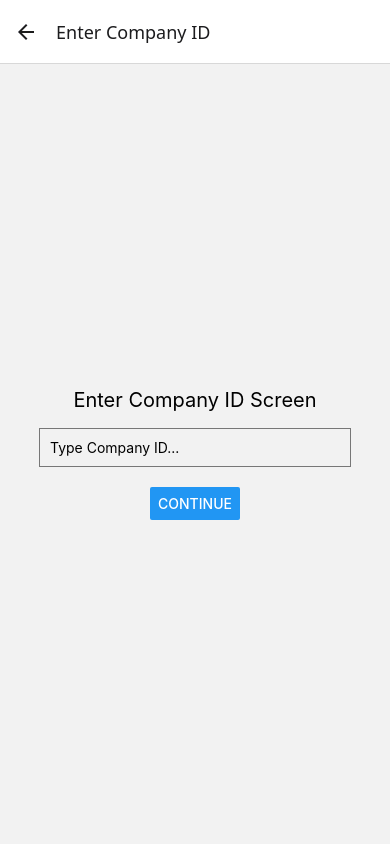
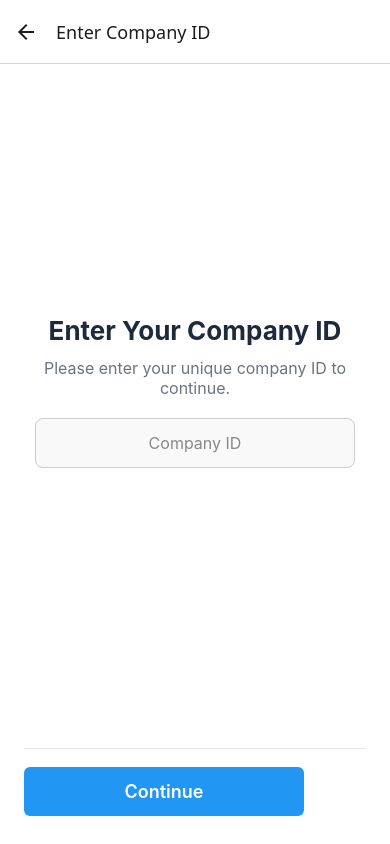
Before and after one commit to houssein-berro/codingAssessment, a React Native app: screen /EnterCompanyID in a window 390 px wide. Both pictures are taken after a click on the button "GET STARTED". Built offline with nearby package versions, Linux system fonts and the light colour scheme.

Commit message:
Added content to enter company id screen

```diff
--- a/src/screens/onboarding/companyIdScreen.tsx
+++ b/src/screens/onboarding/companyIdScreen.tsx
@@ -1,45 +1,193 @@
-import React, { useState } from 'react';
-import { View, Text, Button, TextInput, StyleSheet } from 'react-native';
-import { useNavigation } from '@react-navigation/native';
+import React, {useState, useEffect} from 'react';
+import {
+  View,
+  Text,
+  TextInput,
+  StyleSheet,
+  Keyboard,
+  TouchableWithoutFeedback,
+  Platform,
+  Animated,
+} from 'react-native';
+import {SafeAreaWrapper} from '../../components/safeArea/safeArea';
+import {PrimaryButton} from '../../components/primaryButton/primaryButton';
+import {useNavigation} from '@react-navigation/native';
 
-const CompanyIdScreen: React.FC = () => {
+// 🔹 Dummy Company IDs
+const VALID_COMPANY_IDS = [
+  'ABC123',
+  'XYZ789',
+  'TEST456',
+  'HELLO999',
+  'COMPANY321',
+];
+
+export default function CompanyIdScreen() {
+  const [companyId, setCompanyId] = useState('');
+  const [isFocused, setIsFocused] = useState(false);
+  const [error, setError] = useState('');
+  const [isValid, setIsValid] = useState(false);
+  const [keyboardHeight, setKeyboardHeight] = useState(0);
   const navigation = useNavigation();
-  const [companyID, setCompanyID] = useState('');
+  const shakeAnim = new Animated.Value(0);
+
+  useEffect(() => {
+    const keyboardDidShowListener = Keyboard.addListener(
+      Platform.OS === 'ios' ? 'keyboardWillShow' : 'keyboardDidShow',
+      e => setKeyboardHeight(e.endCoordinates.height),
+    );
+
+    const keyboardDidHideListener = Keyboard.addListener(
+      Platform.OS === 'ios' ? 'keyboardWillHide' : 'keyboardDidHide',
+      () => setKeyboardHeight(0),
+    );
+
+    return () => {
+      keyboardDidShowListener.remove();
+      keyboardDidHideListener.remove();
+    };
+  }, []);
+
+  const handleChangeText = (text: string) => {
+    setCompanyId(text);
+    setError('');
+
+    if (VALID_COMPANY_IDS.includes(text.toUpperCase().trim())) {
+      setIsValid(true);
+    } else {
+      setIsValid(false);
+    }
+  };
+
+  const handleContinue = () => {
+    if (isValid) {
+      navigation.navigate('PickVoice');
+    } else {
+      setError('❌ Invalid Company ID. Please try again.');
+
+      // 🔹 Shake animation for button
+      Animated.sequence([
+        Animated.timing(shakeAnim, {
+          toValue: 10,
+          duration: 50,
+          useNativeDriver: true,
+        }),
+        Animated.timing(shakeAnim, {
+          toValue: -10,
+          duration: 50,
+          useNativeDriver: true,
+        }),
+        Animated.timing(shakeAnim, {
+          toValue: 5,
+          duration: 50,
+          useNativeDriver: true,
+        }),
+        Animated.timing(shakeAnim, {
+          toValue: 0,
+          duration: 50,
+          useNativeDriver: true,
+        }),
+      ]).start();
+
+      return;
+    }
+  };
 
   return (
-    <View style={styles.container}>
-      <Text style={styles.title}>Enter Company ID Screen</Text>
-      <TextInput
-        style={styles.input}
-        placeholder="Type Company ID..."
-        value={companyID}
-        onChangeText={setCompanyID}
-      />
-      <Button
-        title="Continue"
-        onPress={() => navigation.navigate('PickVoice')}
-      />
-    </View>
+    <SafeAreaWrapper>
+      <TouchableWithoutFeedback onPress={Keyboard.dismiss} accessible={false}>
+        <View style={styles.flexContainer}>
+          {/* Main Content */}
+          <View style={styles.content}>
+            <Text style={styles.title}>Enter Your Company ID</Text>
+            <Text style={styles.subtitle}>
+              Please enter your unique company ID to continue.
+            </Text>
+
+            {/* Input Field */}
+            <TextInput
+              style={[styles.input, isFocused && styles.inputFocused]}
+              placeholder="Company ID"
+              placeholderTextColor="#888"
+              value={companyId}
+              onChangeText={handleChangeText}
+              onFocus={() => setIsFocused(true)}
+              onBlur={() => setIsFocused(false)}
+              keyboardType="default"
+            />
+            {error ? <Text style={styles.errorText}>{error}</Text> : null}
+          </View>
+
+          {/* 🔹 Footer (Matches Pick Voice screen exactly) */}
+          <View style={styles.footer}>
+            <View style={styles.separator} />
+            <Animated.View style={[{transform: [{translateX: shakeAnim}]}]}>
+              <PrimaryButton title="Continue" onPress={handleContinue} />
+            </Animated.View>
+          </View>
+        </View>
+      </TouchableWithoutFeedback>
+    </SafeAreaWrapper>
   );
-};
-
-export default CompanyIdScreen;
+}
 
 const styles = StyleSheet.create({
-  container: {
+  flexContainer: {
     flex: 1,
+    justifyContent: 'space-between',
+  },
+  content: {
+    flexGrow: 1,
+    justifyContent: 'center',
     alignItems: 'center',
-    justifyContent: 'center',
+    paddingHorizontal: 24,
   },
   title: {
-    fontSize: 20,
-    marginBottom: 16,
+    fontSize: 26,
+    fontWeight: 'bold',
+    color: '#1E293B',
+    textAlign: 'center',
+    marginBottom: 12,
+  },
+  subtitle: {
+    fontSize: 16,
+    color: '#6B7280',
+    textAlign: 'center',
+    marginBottom: 20,
   },
   input: {
-    width: '80%',
+    width: '100%',
+    maxWidth: 320,
     borderWidth: 1,
-    borderColor: '#777',
-    padding: 10,
-    marginBottom: 20,
+    borderColor: '#ccc',
+    backgroundColor: '#f9f9f9',
+    padding: 14,
+    borderRadius: 8,
+    fontSize: 16,
+    textAlign: 'center',
+    color: '#222',
+    marginBottom: 10,
+  },
+  inputFocused: {
+    borderColor: '#2196F3',
+    backgroundColor: '#fff',
+  },
+  errorText: {
+    color: 'red',
+    fontSize: 14,
+    textAlign: 'center',
+    marginTop: 0,
+  },
+  footer: {
+    width: '100%',
+    paddingHorizontal: 24,
+    backgroundColor: '#fff',
+    padding:20
+  },
+  separator: {
+    width: '100%',
+    height: 1,
+    backgroundColor: '#E5E7EB',
+    marginBottom: 10,
   },
 });
```
